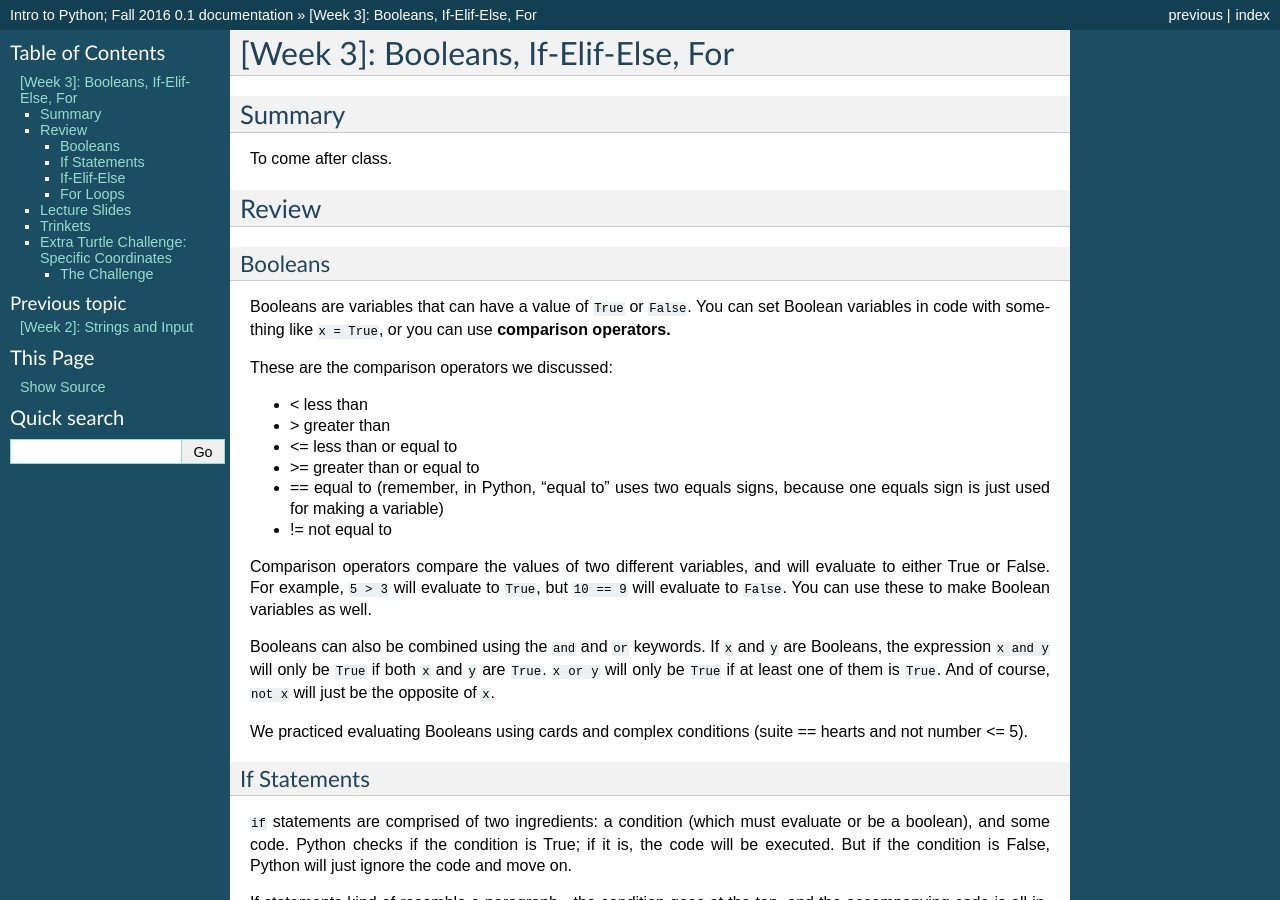
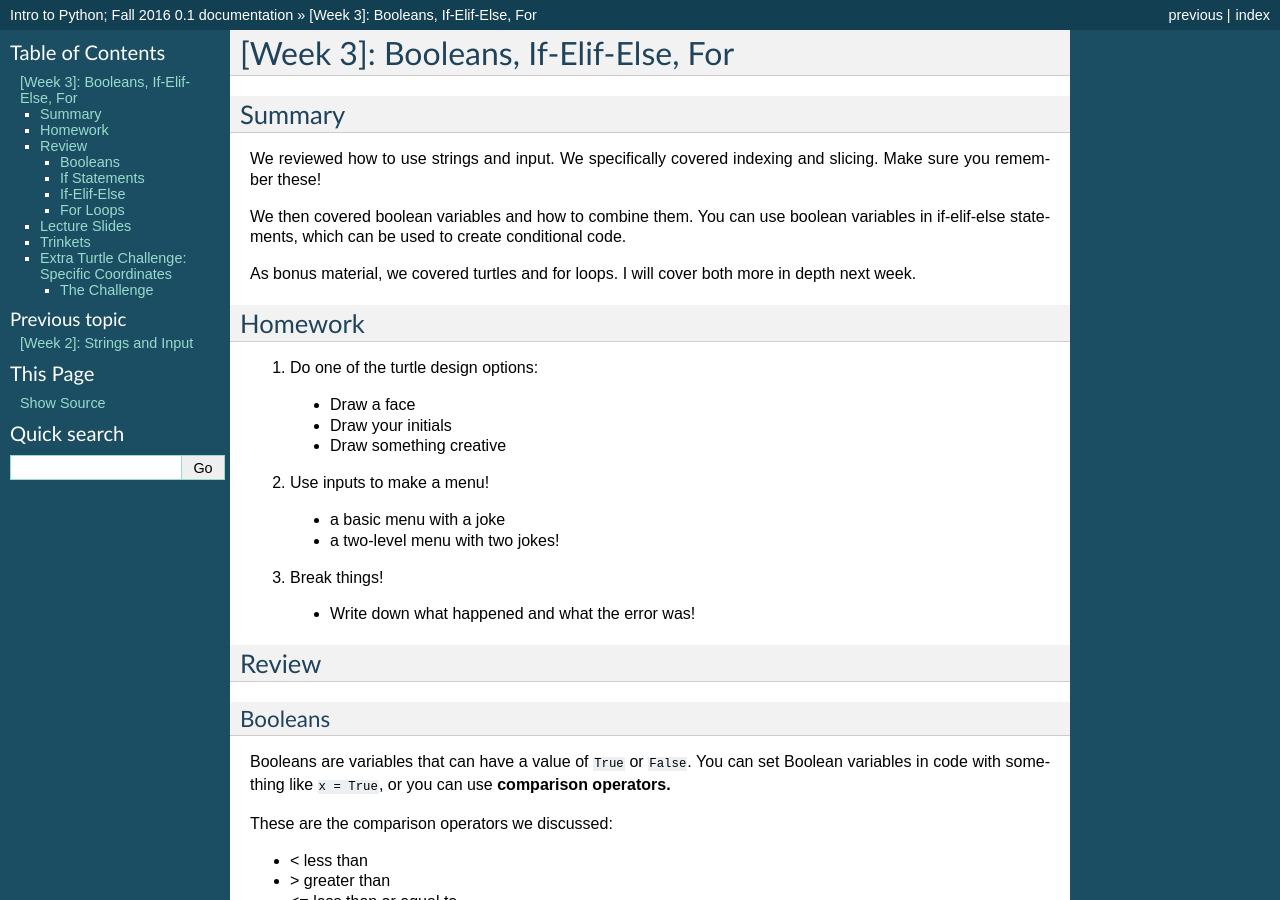
Before and after one commit to Heroes-Academy/IntroPython_Fall2016, a Sphinx documentation site: the page built from docs/source/week3.rst, in a window 1280 px wide and 900 px high. Built offline with Sphinx 7.4.7, drawn with Linux system fonts in a browser that asks for light colours.

Commit message:
Update week3.rst

```diff
--- a/docs/source/week3.rst
+++ b/docs/source/week3.rst
@@ -4,7 +4,26 @@
 Summary
 -------
 
-To come after class.
+We reviewed how to use strings and input.  We specifically covered indexing and slicing. Make sure you remember these!
+
+We then covered boolean variables and how to combine them.
+You can use boolean variables in if-elif-else statements, which can be used to create conditional code.
+
+As bonus material, we covered turtles and for loops. I will cover both more in depth next week.
+
+Homework
+--------
+
+1. Do one of the turtle design options:
+  - Draw a face
+  - Draw your initials
+  - Draw something creative
+2. Use inputs to make a menu!
+  - a basic menu with a joke
+  - a two-level menu with two jokes!
+3. Break things!
+  - Write down what happened and what the error was!
+
 
 Review
 ------
```
